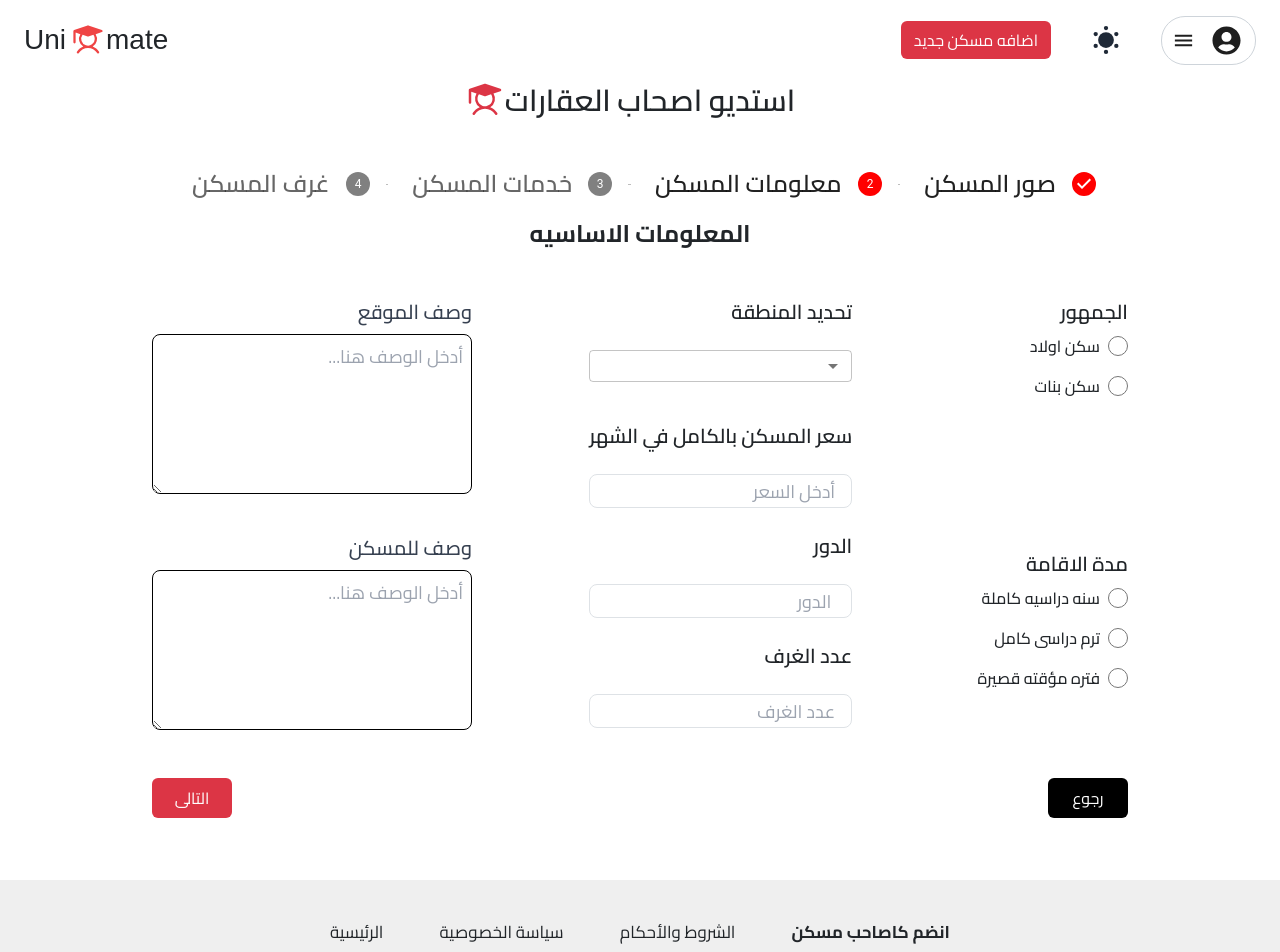
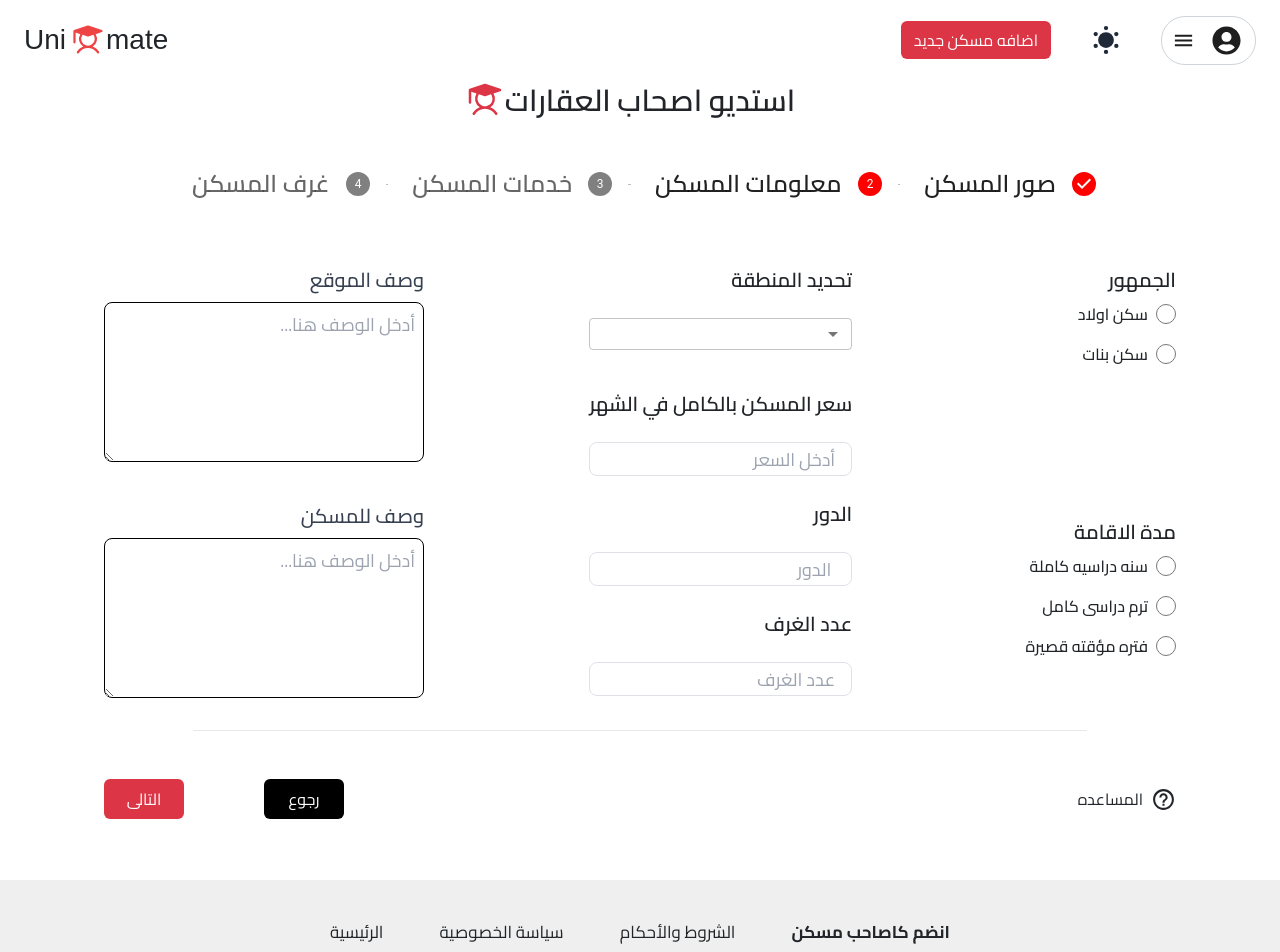
Before and after one commit to Mahmoud-Abd-Elrazek/Unimate, a React (Vite) app: page /createpost/step2 in a window 1280 px wide. Shown: the top 952 px of the page. Built offline with nearby package versions, Linux system fonts and the light colour scheme; a web font is replaced by a local one.

Commit message:
update the step2 page

```diff
--- a/src/pages/CreatePost/step2.tsx
+++ b/src/pages/CreatePost/step2.tsx
@@ -1,13 +1,14 @@
 import { Box, MenuItem, Select } from '@mui/material';
-import { useNavigate } from 'react-router-dom';
+import { MdHelpOutline } from 'react-icons/md';
+import { Link, useNavigate } from 'react-router-dom';
 
 const StepTwo: React.FC = () => {
   const navigate = useNavigate();
   const location = ['دردشة', 'الشؤون', 'التأمين', 'التجنيد', 'المساكن']
   return (
-    <div style={{ padding: '2px 5rem' }} dir='rtl' className="">
+    <div style={{ padding: '2px 2rem' }} dir='rtl' className="">
       {/* the parent div of three divs */}
-      <h1 className='text-2xl font-bold text-center'>المعلومات الاساسيه</h1>
+      {/* <h1 className='text-2xl font-bold text-center'>المعلومات الاساسيه</h1> */}
       <div className='flex justify-between items-start mt-5'>
         {/* First div */}
         <div className='flex flex-col gap-36  justify-around min-h-full items-start '>
@@ -134,13 +135,25 @@ const StepTwo: React.FC = () => {
         </div>
       </div>
       {/* buttons */}
+      <hr className="border-t border-gray-400 w-5/6 mx-auto my-8" />
+
       <div className=' flex justify-between items-center mt-5'>
+        <div>
+        <Link to='/auther/help' className="flex justify-end">
+          <span className="">
+            <MdHelpOutline className="IconSize" />
+          </span>
+          المساعده
+        </Link>
+        </div>
+        <div className='flex justify-between items-center w-[15rem] '>
         <button onClick={() => navigate('/createpost/step1')} className='bg-black text-white w-20 h-10 rounded-md'>
           رجوع
         </button>
         <button onClick={() => navigate('/createpost/step3')} className='MainColorBG text-white w-20 h-10 rounded-md'>
           التالى
         </button>
+        </div>
       </div>
     </div>
   );
```
